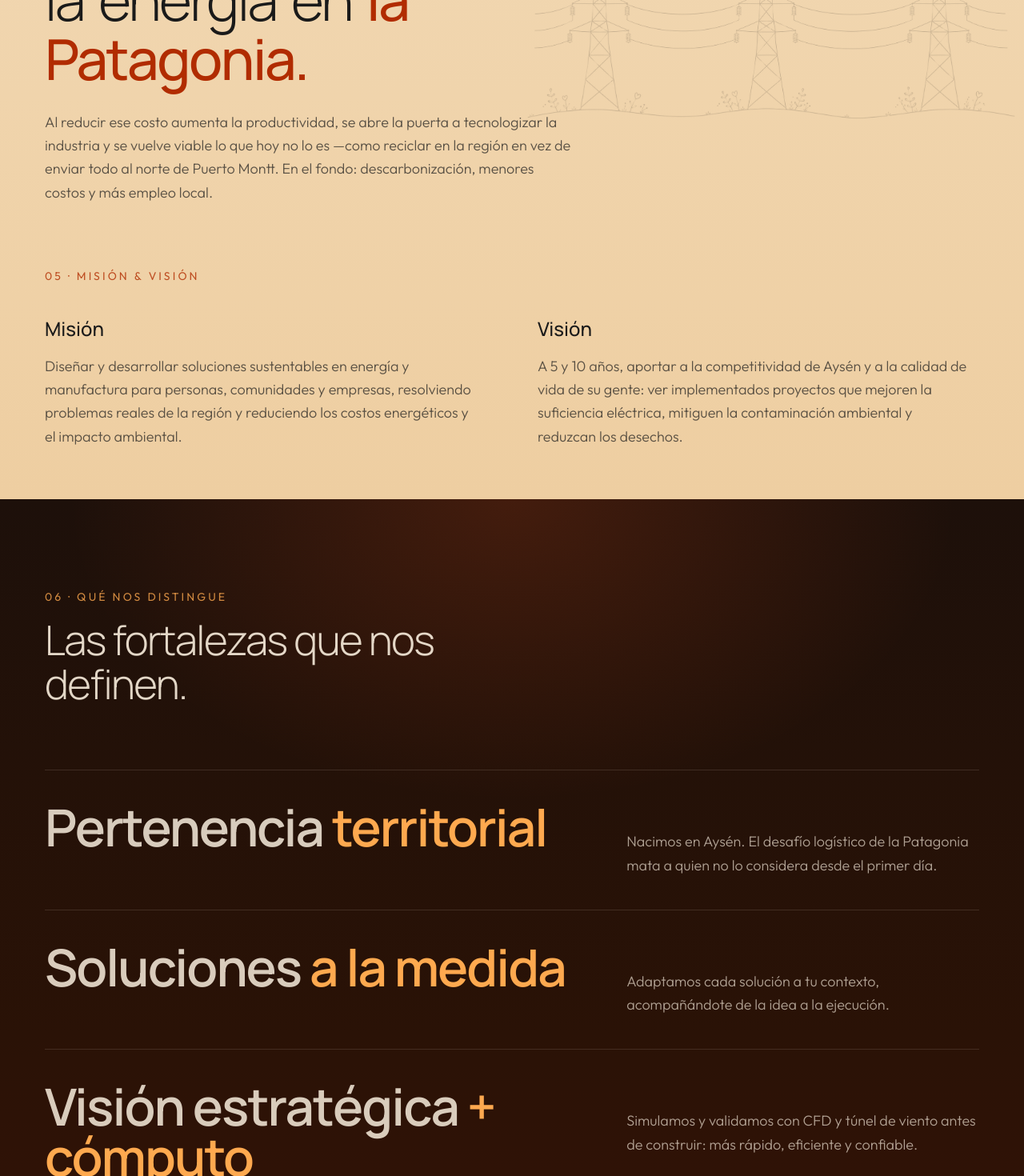
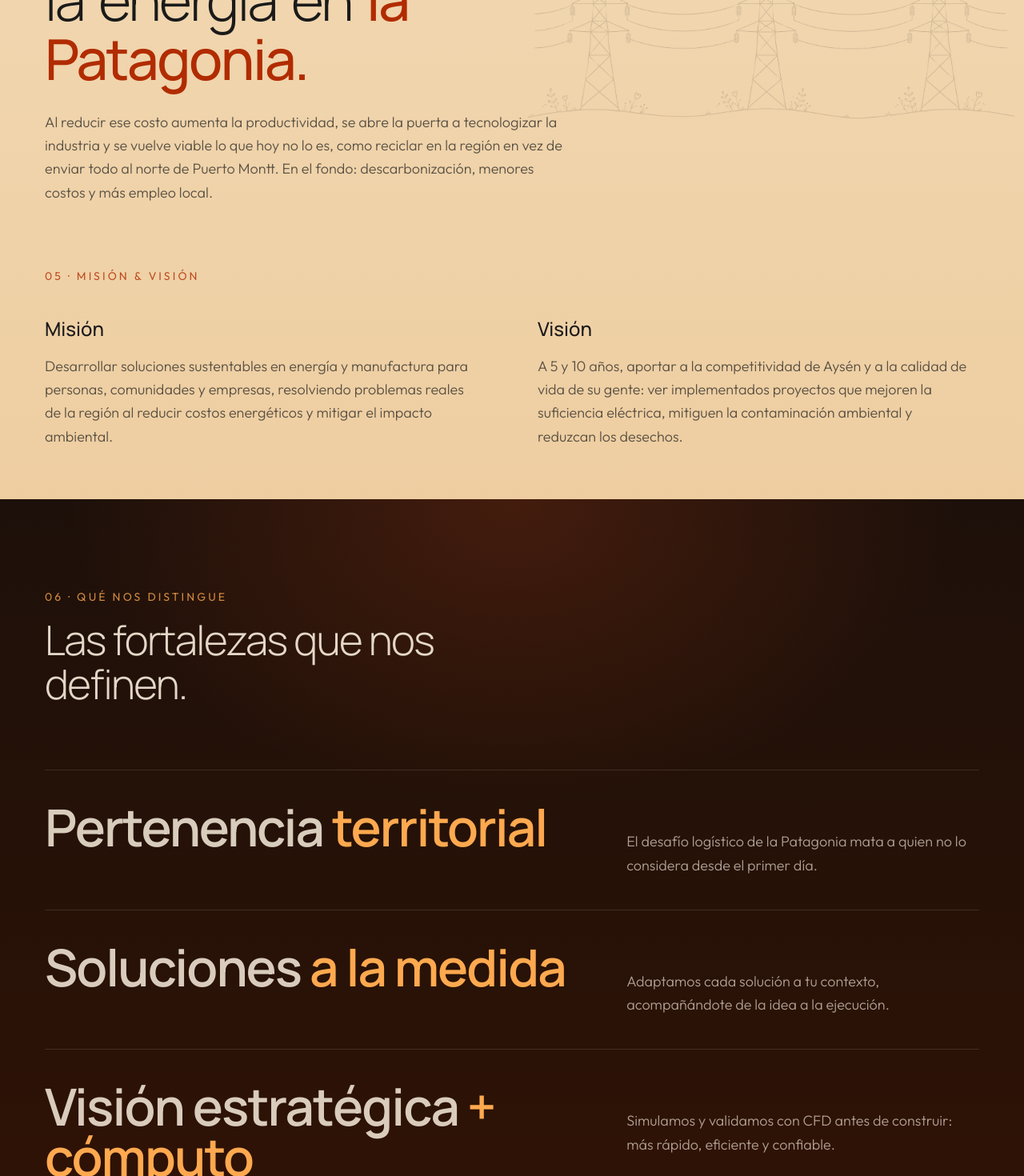
Before and after one commit to andresanemic/enma-v2, a Next.js app: page /nosotros in a window 1280 px wide. Shown: the part 2700-4170 px from the top of the page at 80% size. Built offline with nearby package versions, Linux system fonts and the light colour scheme.

Commit message:
copy(nosotros): ajustes de texto en El problema, Misión, Territorio y distingue
Co-Authored-By: Claude Opus 4.8 <noreply@anthropic.com>

```diff
--- a/src/components/sections/Nosotros.tsx
+++ b/src/components/sections/Nosotros.tsx
@@ -14,7 +14,7 @@ const DIFERENCIADORES: Diferenciador[] = [
     lead: "Pertenencia",
     accent: "territorial",
     support:
-      "Nacimos en Aysén. El desafío logístico de la Patagonia mata a quien no lo considera desde el primer día.",
+      "El desafío logístico de la Patagonia mata a quien no lo considera desde el primer día.",
   },
   {
     lead: "Soluciones",
@@ -26,13 +26,13 @@ const DIFERENCIADORES: Diferenciador[] = [
     lead: "Visión estratégica",
     accent: "+ cómputo",
     support:
-      "Simulamos y validamos con CFD y túnel de viento antes de construir: más rápido, eficiente y confiable.",
+      "Simulamos y validamos con CFD antes de construir: más rápido, eficiente y confiable.",
   },
   {
     lead: "Asociatividad",
     accent: "y co-creación",
     support:
-      "Co-creamos contigo. Queremos ser el aliado con el que conversar, no un dominador de mercado.",
+      "Co-creamos contigo. Queremos ser el aliado con el que conversar.",
   },
 ];
 
@@ -494,7 +494,7 @@ export default function Nosotros() {
               </h2>
               <p data-rise className="relative mt-7 max-w-[56ch] font-body text-base font-light leading-relaxed text-ink/70 sm:text-lg" style={{ opacity: 0 }}>
                 Al reducir ese costo aumenta la productividad, se abre la puerta a
-                tecnologizar la industria y se vuelve viable lo que hoy no lo es —como
+                tecnologizar la industria y se vuelve viable lo que hoy no lo es, como
                 reciclar en la región en vez de enviar todo al norte de Puerto Montt.
                 En el fondo: descarbonización, menores costos y más empleo local.
               </p>
@@ -509,10 +509,10 @@ export default function Nosotros() {
                 <div data-rise style={{ opacity: 0 }}>
                   <h3 className="font-display text-xl font-medium text-ink sm:text-2xl">Misión</h3>
                   <p className="mt-4 max-w-[46ch] font-body text-base font-light leading-relaxed text-ink/70 sm:text-lg">
-                    Diseñar y desarrollar soluciones sustentables en energía y
+                    Desarrollar soluciones sustentables en energía y
                     manufactura para personas, comunidades y empresas, resolviendo
-                    problemas reales de la región y reduciendo los costos
-                    energéticos y el impacto ambiental.
+                    problemas reales de la región al reducir costos
+                    energéticos y mitigar el impacto ambiental.
                   </p>
                 </div>
                 <div data-rise style={{ opacity: 0 }}>
```
